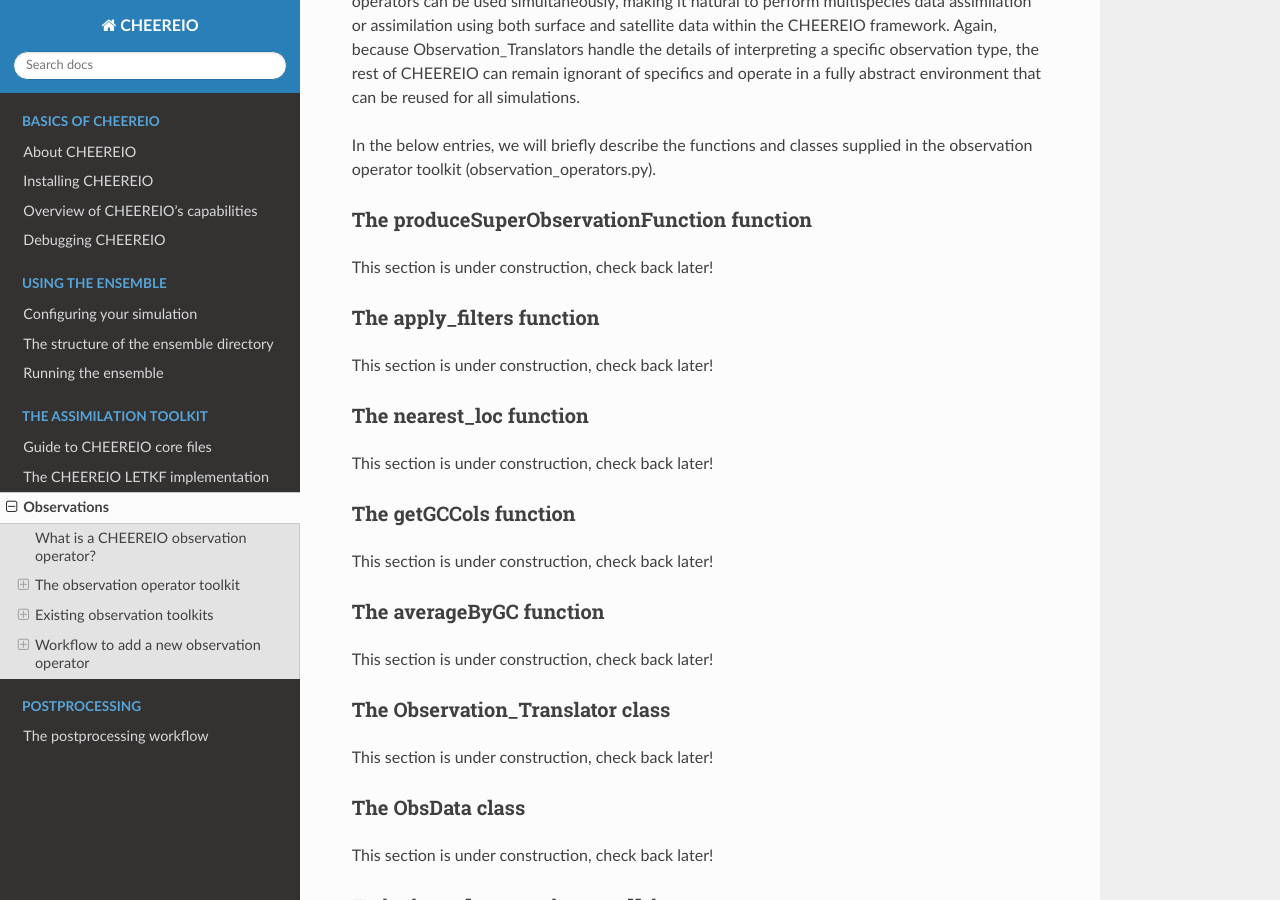
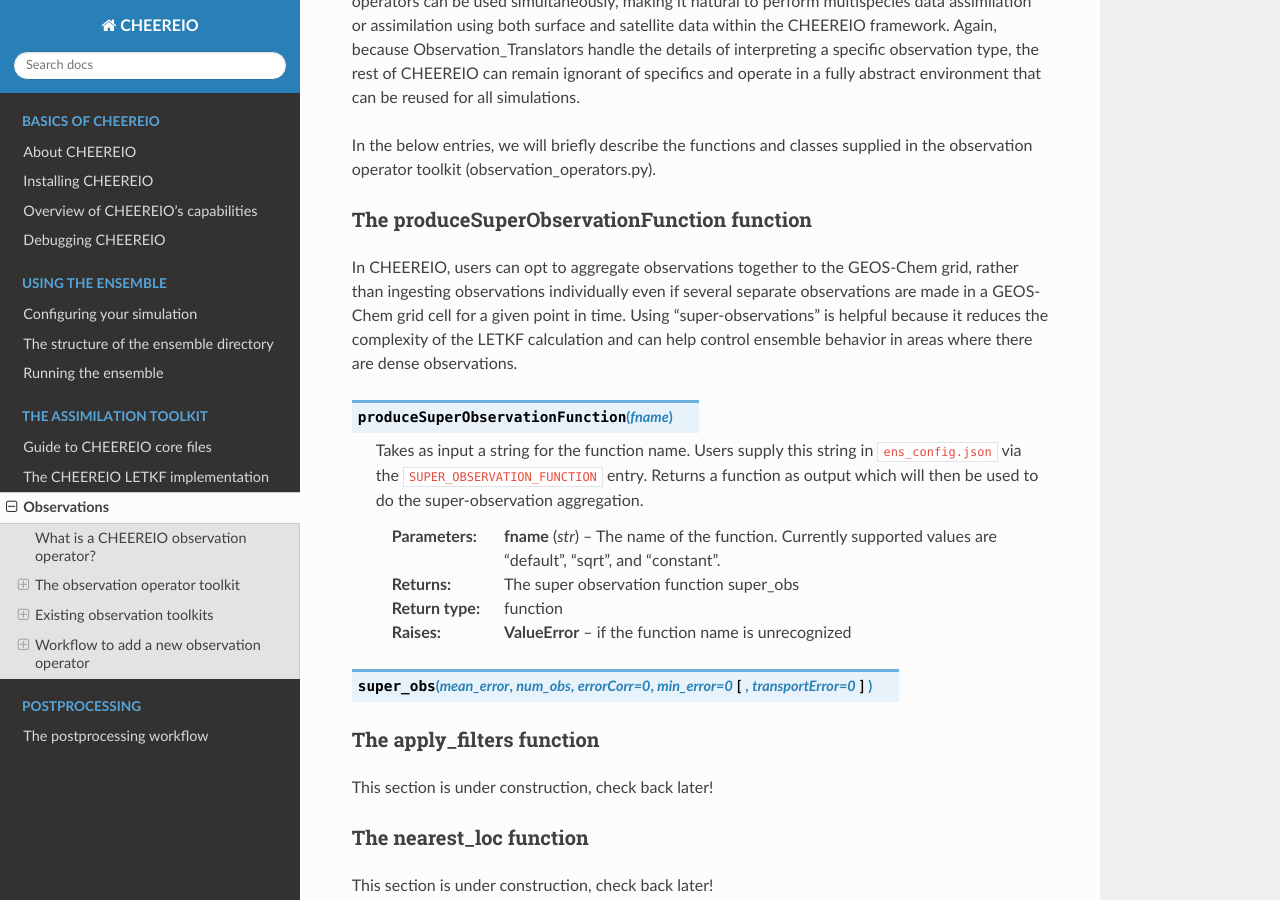
Before and after one commit to drewpendergrass/CHEEREIO, a Sphinx documentation site: the page built from docs/Observations.rst, in a window 1280 px wide and 900 px high, scrolled down 1146 px. Built offline with Sphinx 7.4.7 and the Read the Docs theme 2.0.0, drawn with Linux system fonts in a browser that asks for light colours.

Commit message:
update observations

```diff
--- a/docs/Observations.rst
+++ b/docs/Observations.rst
@@ -22,7 +22,19 @@
 The produceSuperObservationFunction function
 ~~~~~~~~~~~~~
 
-This section is under construction, check back later!
+In CHEEREIO, users can opt to aggregate observations together to the GEOS-Chem grid, rather than ingesting observations individually even if several separate observations are made in a GEOS-Chem grid cell for a given point in time. Using "super-observations" is helpful because it reduces the complexity of the LETKF calculation and can help control ensemble behavior in areas where there are dense observations.
+
+.. py:function:: produceSuperObservationFunction(fname)
+
+   Takes as input a string for the function name. Users supply this string in ``ens_config.json`` via the ``SUPER_OBSERVATION_FUNCTION`` entry. Returns a function as output which will then be used to do the super-observation aggregation.
+
+   :param str fname: The name of the function. Currently supported values are "default", "sqrt", and "constant".
+   :return: The super observation function super_obs
+   :rtype: function
+   :raises ValueError: if the function name is unrecognized
+
+.. py:function:: super_obs(mean_error,num_obs,errorCorr=0,min_error=0,[transportError=0])
+
 
 The apply_filters function
 ~~~~~~~~~~~~~
```
